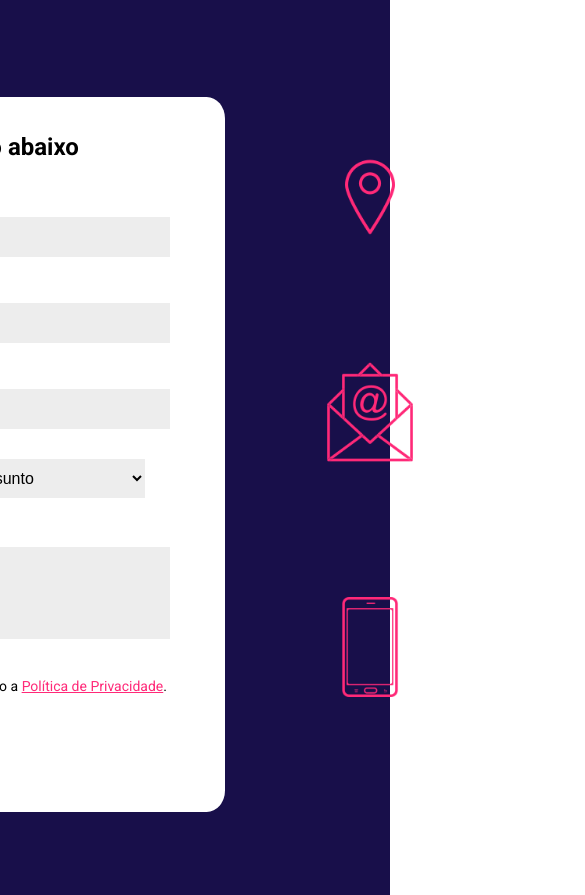
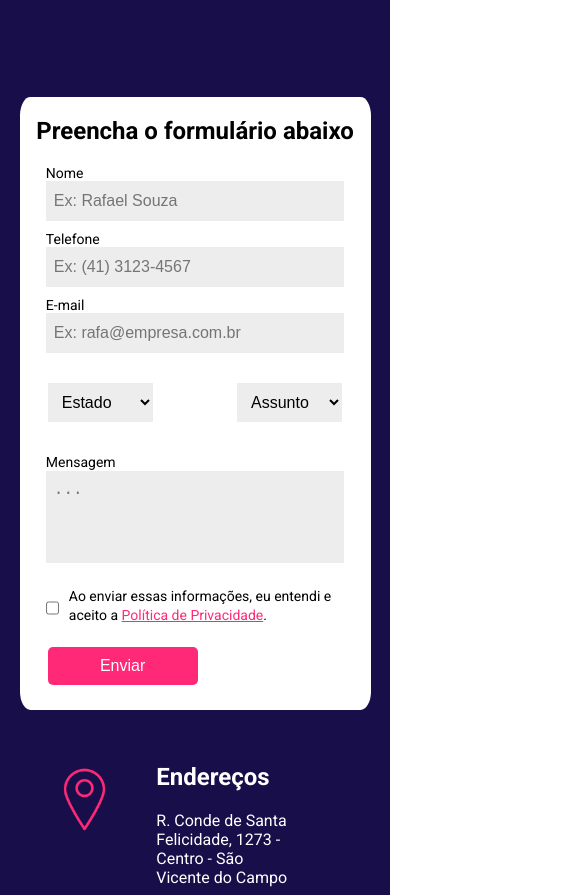
Before and after one commit to Thyzxt/desenvolvimento-web-agencia-marketing-digital, a plain HTML site: page contato.html in a window 390 px wide. Shown: the part 468-1363 px from the top of the page, 585 px wide, since content can reach past the window. Drawn offline with Linux system fonts and the light colour scheme.

Commit message:
responsividade na pagina de contato

```diff
--- a/contato.html
+++ b/contato.html
@@ -71,7 +71,7 @@
 
                     <div class="message">
                         <label for="message">Mensagem</label>
-                        <textarea type="text" name="message" placeholder="Escreva sua mensagem" rows="4" cols="61"></textarea><br>
+                        <textarea type="text" name="message" placeholder="..." rows="4" cols="61"></textarea><br>
                     </div>
 
                     <div class="div_label_politica">
@@ -111,7 +111,7 @@
                     </div>
                 </article>
 
-                <article class="form-info" style="margin-top: 60px;">
+                <article class="form-info" style="margin-top: 40px;">
                     <div class="form-img">
                         <img src="img/telefone.png" alt="Telefone">
                     </div>
@@ -125,7 +125,6 @@
             </div>
         </section>
     </div>
-
 
     <footer class="footer">
         <div class="footer-logo">
--- a/css/contato.css
+++ b/css/contato.css
@@ -1,12 +1,15 @@
 *{
 
     box-sizing: border-box;}
+
+body{
+
+    overflow: hidden;}
 
 .section-form{
 
     margin-top: 100px;
     margin-bottom: 100px;
-    height: 715px;
     display: flex;}
 
 .form{
@@ -171,3 +174,106 @@ input:focus{
 
     width: 280px;
     margin-left: 4%;}
+
+@media (max-width: 780px){
+
+    .section-form{
+
+        margin-top: 100px;
+        margin-bottom: 100px;
+        height: auto;
+        width: 90%;
+        flex-direction: column;
+        display: flex;}
+
+    .form{
+
+        margin-right: auto;
+        margin-left: auto;
+        border-radius: 3%;
+        width: 100%;}
+
+    form{
+
+        width: 100%;}
+
+    .form input{
+
+        margin-left: auto;
+        margin-right: auto;
+        padding-left: 8px;
+        border: none;
+        width: 85%;
+        margin-bottom: 10px;
+        height: 40px;}
+
+    .form label{
+
+        width: 85%;
+        margin: auto;
+        text-align: left;
+        color: black;}
+
+    .select{
+
+        margin-top: 20px;
+        margin-bottom: 30px;}
+
+    .select select{
+
+        width: 30%;}
+
+    .message{
+
+        width: 85%;
+        margin-left: auto;
+        margin-right: auto;
+        text-align: left;}
+
+    .message textarea{
+
+        width: 100%;
+        overflow: hidden;}
+
+    .div_label_politica{
+
+        margin: auto;
+        width: 85%;}
+
+    #form-button{
+
+        margin-left: 8%;
+        margin-top: 10px;}
+
+    .info{
+
+        display: flex;
+        flex-direction: column;}
+
+    .form-info{
+
+        width: 90%;
+        margin: 1%;
+        padding: 20px;}
+
+    .form-img{
+
+        height: 30%;
+        margin-right: 25px;
+        width: 30%;
+        margin-top: 25px;}
+
+    .form-content{
+
+        width: 50%;}
+
+    .form-content p{
+
+        margin: 0;
+        font-weight: 400;
+        margin-left: 4%;
+        width: 95%;
+        margin-right: 10%;
+        font-size: 16px;}
+
+}
--- a/css/politica.css
+++ b/css/politica.css
@@ -107,10 +107,9 @@
     .policy-content h2{
 
         margin: auto;
-        width: 70%;
+        width: 100%;
         text-align: center;
-        font-weight: 300;
-        font-size: 28px;}
+        font-weight: 300;}
 
     .policy-content p{
 
@@ -149,7 +148,5 @@
         margin-left: auto;
         margin-right: auto;
         margin-top: 60px;
-        margin-bottom: 20px;
-        height: 1px;
-        width: 70%;
-        background-color: rgba(139, 139, 139, 0.445);}}
+        margin-bottom: 60px;
+        width: 75%;}}
```
Also changed, not shown: index.html (+1 -1 lines), servicos.html (+0 -6 lines).
